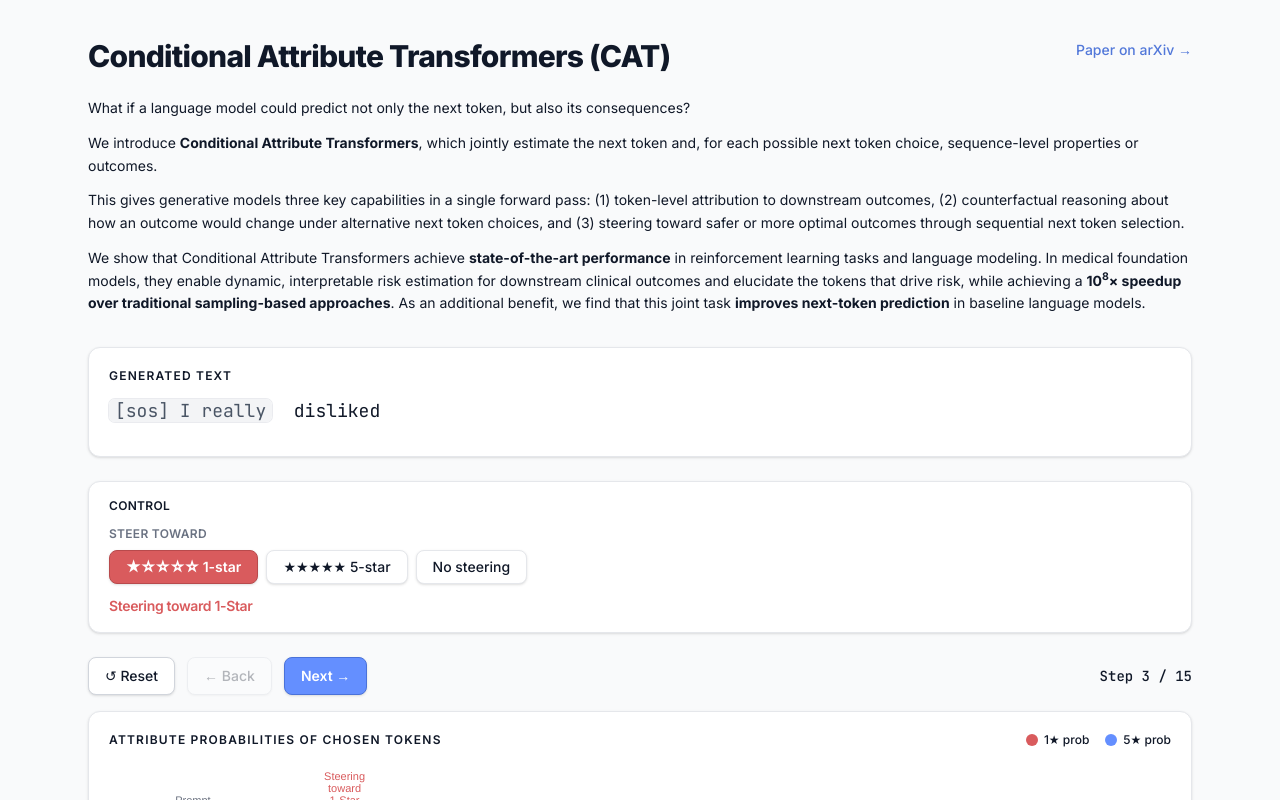
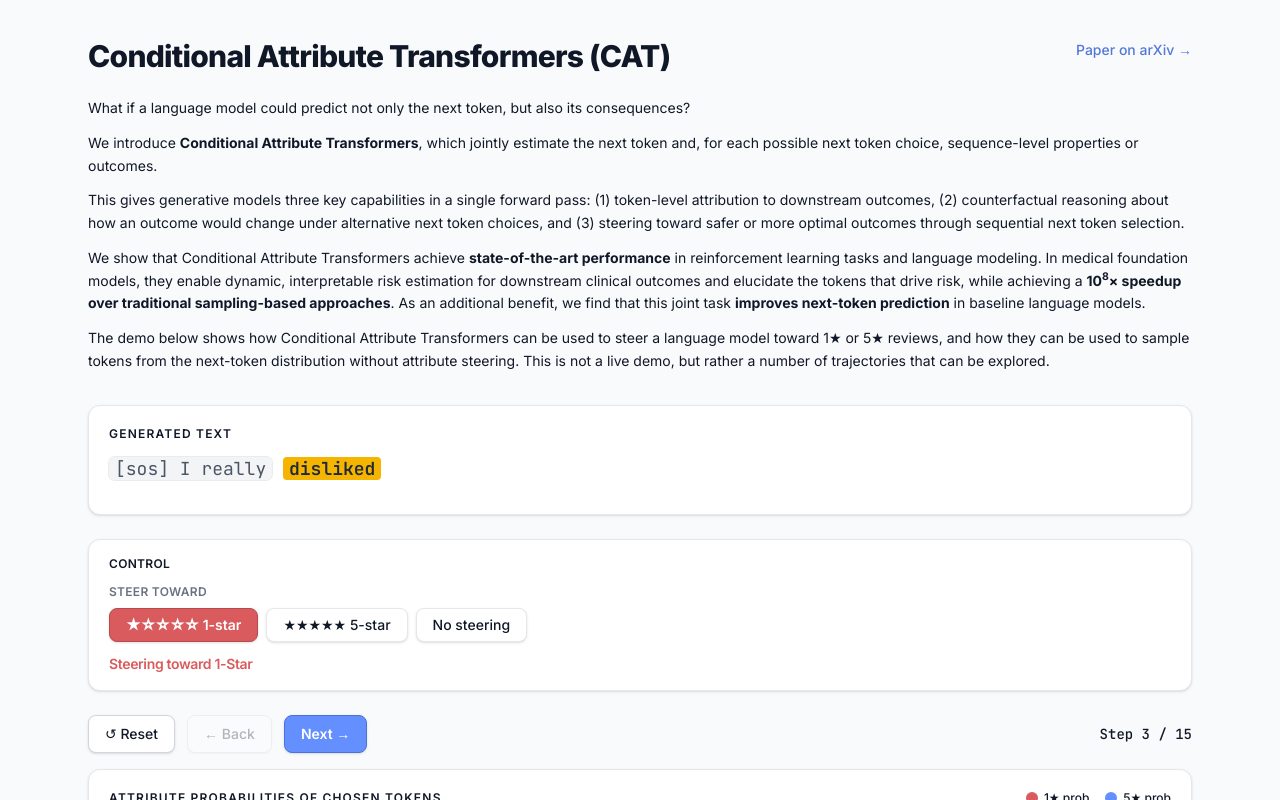
Before and after one commit to AJLozaLab/CAT-demo, a Next.js app: page / in a window 1280 px wide. Both pictures are taken after a click on the button "★☆☆☆☆ 1-star". Shown: the top 800 px of the page. Built offline with nearby package versions, Linux system fonts and the light colour scheme.

Commit message:
Update CATDemo.jsx

```diff
--- a/components/CATDemo.jsx
+++ b/components/CATDemo.jsx
@@ -23,6 +23,7 @@ const YELLOW = '#ffdb9c'
 
 const STAR5_SOFT = 'rgba(100, 143, 255, 0.14)'
 const STAR1_SOFT = 'rgba(217, 91, 93, 0.14)'
+const LAST_ADDED_HIGHLIGHT = '#F4B400'
 const STAR5_BORDER = '#4a72d9'
 const STAR1_BORDER = '#b84a4c'
 
@@ -87,6 +88,27 @@ function ContextText({ context }) {
       {parts.map((part, i) => (
         <span key={i}>{renderSpecial(part)}</span>
       ))}
+    </>
+  )
+}
+
+function LastAddedToken({ token }) {
+  if (!token) return null
+  return (
+    <span
+      className="inline rounded px-1.5 py-0 font-semibold leading-snug align-baseline"
+      style={{ background: LAST_ADDED_HIGHLIGHT, color: '#1f2937' }}
+    >
+      {isSpecialToken(token) ? renderSpecial(token) : token}
+    </span>
+  )
+}
+
+function GeneratedTokens({ prior, last }) {
+  return (
+    <>
+      {prior ? <ContextText context={prior} /> : null}
+      <LastAddedToken token={last} />
     </>
   )
 }
@@ -503,6 +525,19 @@ function committedChosenDisplay(steps, count) {
     .filter(s => !s.prompt_only)
     .map(s => s.chosen_token_display)
     .join('')
+}
+
+function committedChosenParts(steps, count) {
+  if (!steps?.length || count <= 0) return { prior: '', last: '' }
+  const tokens = steps
+    .slice(0, count)
+    .filter(s => !s.prompt_only)
+    .map(s => s.chosen_token_display)
+  if (!tokens.length) return { prior: '', last: '' }
+  return {
+    prior: tokens.slice(0, -1).join(''),
+    last: tokens[tokens.length - 1],
+  }
 }
 
 function applyChartStep(
@@ -1214,12 +1249,16 @@ export default function CATDemo() {
   const sortIcon = col => sortCol !== col ? '↕' : sortDir === 'asc' ? '↑' : '↓'
   const thClass  = col => `px-5 py-3 cursor-pointer select-none transition-colors hover:text-[#5278d9] ${sortCol === col ? 'text-[#648FFF]' : ''}`
 
-  const playCommittedText =
+  const playCommittedCount =
     isPlayingAnim || isPausedAnim
-      ? committedChosenDisplay(steps, playTokenCount)
+      ? playTokenCount
       : !isPreSteer && !live
-        ? committedChosenDisplay(steps, currentStep + 1)
-        : ''
+        ? currentStep + 1
+        : 0
+  const playCommittedParts = useMemo(
+    () => committedChosenParts(steps, playCommittedCount),
+    [steps, playCommittedCount]
+  )
   const livePriorText = live && step ? committedChosenDisplay(steps, currentStep) : ''
 
   const statusPaused = isPausedAnim ? ' · paused' : ''
@@ -1285,6 +1324,9 @@ export default function CATDemo() {
             <p>
                   We show that Conditional Attribute Transformers achieve <span className='font-bold'>state-of-the-art performance</span> in reinforcement learning tasks and language modeling. In medical foundation models, they enable dynamic, interpretable risk estimation for downstream clinical outcomes and elucidate the tokens that drive risk, while achieving a <span className='font-bold'>10<sup>8</sup>× speedup over traditional sampling-based approaches</span>. As an additional benefit, we find that this joint task <span className='font-bold'>improves next-token prediction</span> in baseline language models.
                 </p>
+            <p>
+                  The demo below shows how Conditional Attribute Transformers can be used to steer a language model toward 1★ or 5★ reviews, and how they can be used to sample tokens from the next-token distribution without attribute steering. This is not a live demo, but rather a number of trajectories that can be explored.
+            </p>
           </div>
         </div>
 
@@ -1296,33 +1338,13 @@ export default function CATDemo() {
               {fixedPromptTrimmed}
             </span>
             {fixedPromptTrailing}
-            {playCommittedText ? <ContextText context={playCommittedText} /> : null}
+            {playCommittedParts.last ? (
+              <GeneratedTokens prior={playCommittedParts.prior} last={playCommittedParts.last} />
+            ) : null}
             {live && step && (
               <>
                 {livePriorText ? <ContextText context={livePriorText} /> : null}
-                {isSpecialToken(step.chosen_token_display) ? (
-                  renderSpecial(step.chosen_token_display)
-                ) : (
-                  <span
-                    className="inline rounded px-1.5 py-0 font-semibold leading-snug align-baseline"
-                    style={{
-                      background:
-                        steerTarget === '1'
-                          ? STAR1_SOFT
-                          : steerTarget === '5'
-                            ? STAR5_SOFT
-                            : 'rgba(107, 114, 128, 0.14)',
-                      color:
-                        steerTarget === '1'
-                          ? '#a33436'
-                          : steerTarget === '5'
-                            ? '#3d5cad'
-                            : '#4b5563',
-                    }}
-                  >
-                    {step.chosen_token_display}
-                  </span>
-                )}
+                <LastAddedToken token={step.chosen_token_display} />
               </>
             )}
           </div>
```
